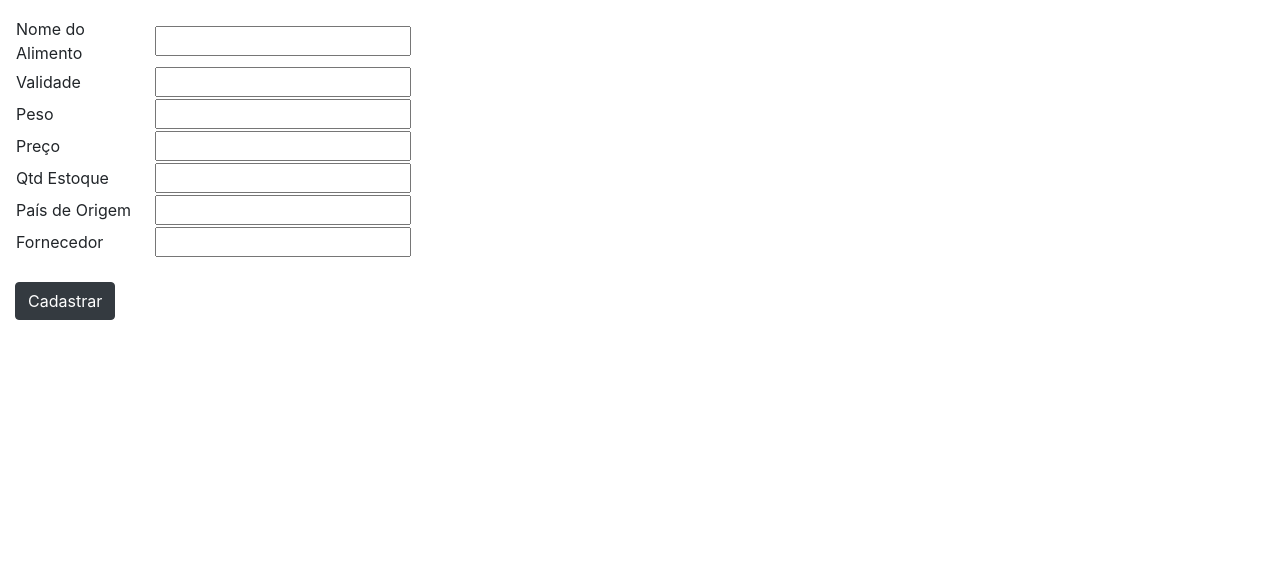
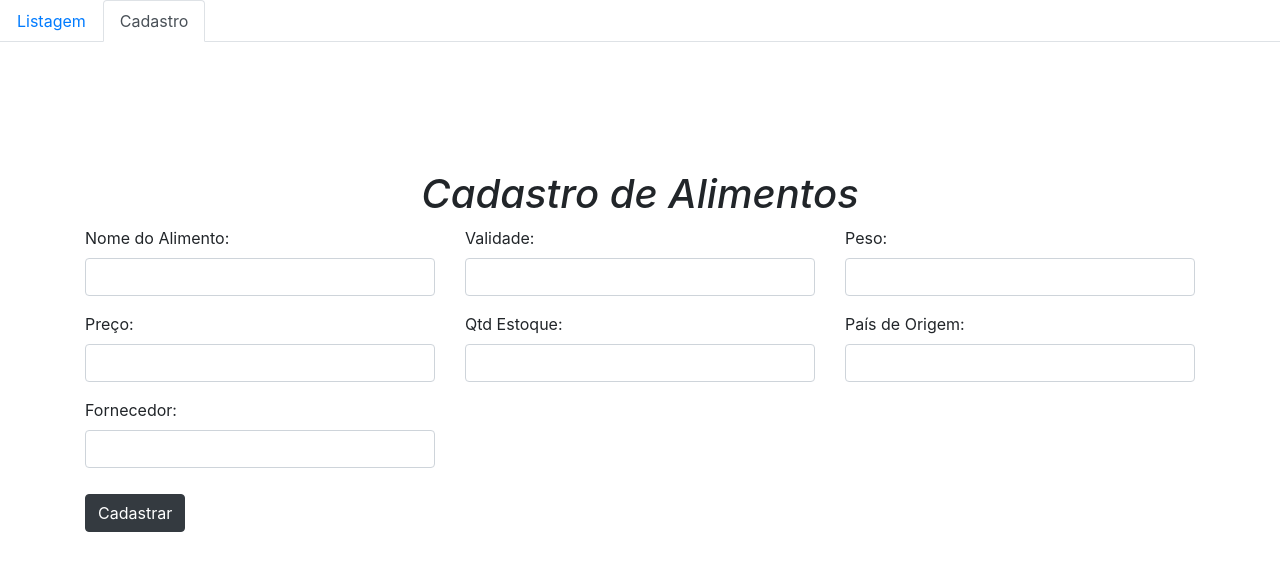
Before and after one commit to denilsonxds/Alimentos-Flask, a Flask app: page /cadastrar/ in a window 1280 px wide. Shown: the top 571 px of the page. Run offline with Flask 2, Linux system fonts and the light colour scheme; parts of the project's set-up code (start-up, migrations or seed data) failed here and were passed over; some libraries are stand-ins or nearby versions.

Commit message:
coloando o front

```diff
--- a/alimentos/templates/cadastro.html
+++ b/alimentos/templates/cadastro.html
@@ -1,44 +1,74 @@
 {% extends "base.html" %}
 
+{% block menu %}
+    <ul class="nav nav-tabs">
+        <li class="nav-item">
+            <a class="nav-link" href="/home">Listagem</a>
+        </li>
+
+        <li class="nav-item">
+            <a class="nav-link active" href="/cadastrar">Cadastro</a>
+        </li>
+    </ul>
+{% endblock menu %}
 
 {% block main %}
-<div class="col-md-4 col-md-offset-6">
+<div class="container" style="margin-top: 10%;">
+    <h1 style="text-align: center;"><em>Cadastro de Alimentos</em></h1>
     <form action="{{ url_for("cadastro") }}" method="POST">
-        <table>
-            <div class="form-group">
-            <tr>
-                <td>Nome do Alimento</td>
-                <td><input type="text" name="nome_produto"></td>
-            </tr>
-            <tr>
-                <td>Validade</td>
-                <td><input type="text" name="validade"></td>
-            </tr>
-            <tr>
-                <td>Peso</td>
-                <td><input type="text" name="peso_produto"></td>
-            </tr>
-            <tr>
-                <td>Preço</td>
-                <td><input type="text" name="preco"></td>
-            </tr>
-            <tr>
-                <td>Qtd Estoque</td>
-                <td><input type="text" name="quantidade"></td>
-            </tr>
-            <tr>
-                <td>País de Origem</td>
-                <td><input type="text" name="pais_origem"></td>
-            </tr>
-            <tr>
-                <td>Fornecedor</td>
-                <td><input type="text" name="fornecedor"></td>
-            </tr>
+        <div class="row">
+            <div class="col-md-4">
+                <div class="form-group">
+                    <label for="nome_produto" class="control-label">Nome do Alimento:</label>
+                    <input type="text" class="form-control" name="nome_produto">
+                </div>
             </div>
-        </table><br>
+
+            <div class="col-md-4">
+                <div class="form-group">
+                    <label for="nome_produto" class="control-label">Validade:</label>
+                    <input type="text" class="form-control" name="validade">
+                </div>
+            </div>
+
+            <div class="col-md-4">
+                <div class="form-group">
+                    <label for="nome_produto" class="control-label">Peso:</label>
+                    <input type="text" class="form-control" name="peso_produto">
+                </div>
+            </div>
+
+            <div class="col-md-4">
+                <div class="form-group">
+                    <label for="nome_produto" class="control-label">Preço:</label>
+                    <input type="text" class="form-control" name="preco">
+                </div>
+            </div>
+
+            <div class="col-md-4">
+                <div class="form-group">
+                    <label for="nome_produto" class="control-label">Qtd Estoque:</label>
+                    <input type="text" class="form-control" name="quantidade">
+                </div>
+            </div>
+
+            <div class="col-md-4">
+                <div class="form-group">
+                    <label for="nome_produto" class="control-label">País de Origem:</label>
+                    <input type="text" class="form-control" name="pais_origem">
+                </div>
+            </div>
+
+            <div class="col-md-4">
+                <div class="form-group">
+                    <label for="nome_produto" class="control-label">Fornecedor:</label>
+                    <input type="text" class="form-control" name="fornecedor">
+                </div>
+            </div>
+        </div>
+        <div style="margin-top: 10px;"></div>
         <input class="btn btn-dark" type="submit" value="Cadastrar" class="enviar">
     </form>
-
 </div>
 
 {% endblock main %}
```
Also changed, not shown: alimentos/templates/index.html (+7 -12 lines).
